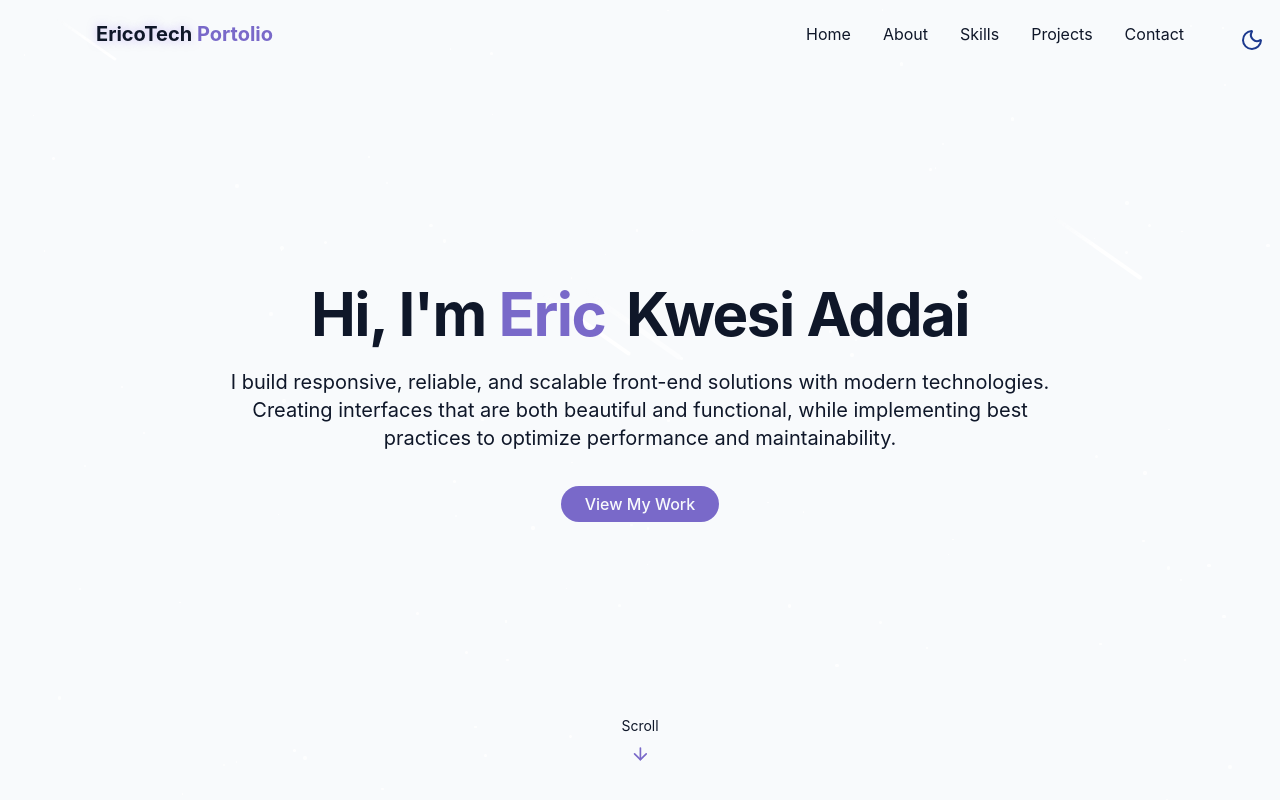
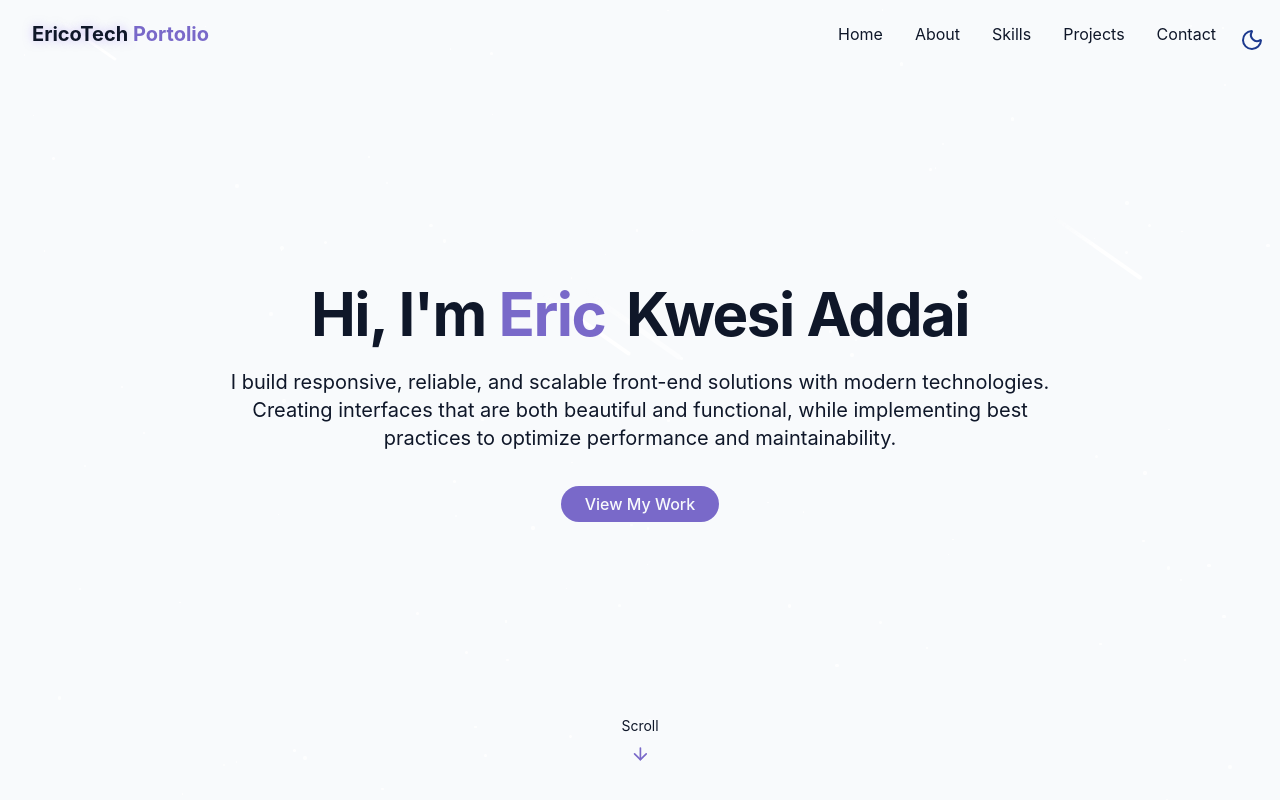
Before and after one commit to ericotech-dev/Intuitive-Portfolio-Website, a React (Vite) app: page / in a window 1280 px wide. Shown: the top 800 px of the page. Built offline with nearby package versions, Linux system fonts and the light colour scheme.

Commit message:
fix navbar issue new

```diff
--- a/src/components/Navbar.jsx
+++ b/src/components/Navbar.jsx
@@ -26,15 +26,16 @@ export const Navbar = () => {
             isScrolled ? "py-3 bg-background/80 backdrop-blur-md shadow-xs" : "py-5"
         )}>
 
-         <div className="container max-w-6xl mx-auto flex items-center justify-between">
+         <div className="container flex items-center justify-between">
             <a className="text-xl font-bold text-primary flex items-center"href="#hero">
                 <span  className="relative z-10 ">
                     <span className="text-glow text-foreground">EricoTech
-                </span> {" "} Portolio
+                </span> {" "}
+                Portolio
                 </span>
             </a>
             {/* desktop nav */}
-            <div className="hidden md:flex space-x-8 ">
+            <div className="hidden md:flex space-x-8 px-8">
                 {navItems.map((item, key) => (
                        <a key={key} href={item.href} className="hover:text-primary transition-colors duration-300 " >
                         {item.name}
--- a/src/components/ProjectsSection.jsx
+++ b/src/components/ProjectsSection.jsx
@@ -66,6 +66,7 @@ export const ProjectsSection = () => {
 
                      <h3 className="text-xl font-semibold mb-1 "> {project.title}</h3>
                      <p className="text-muted-foreground text-sm mb-4">{project.description}
+                    </p>
                      <div className="flex justify-between items-center">
                         <div className="flex space-x-3 ">
                             <a href={project.demoUrl}
@@ -81,7 +82,7 @@ export const ProjectsSection = () => {
 
                         </div>
                      </div>
-                     </p>
+
                      </div>
                     </div>
 
```
